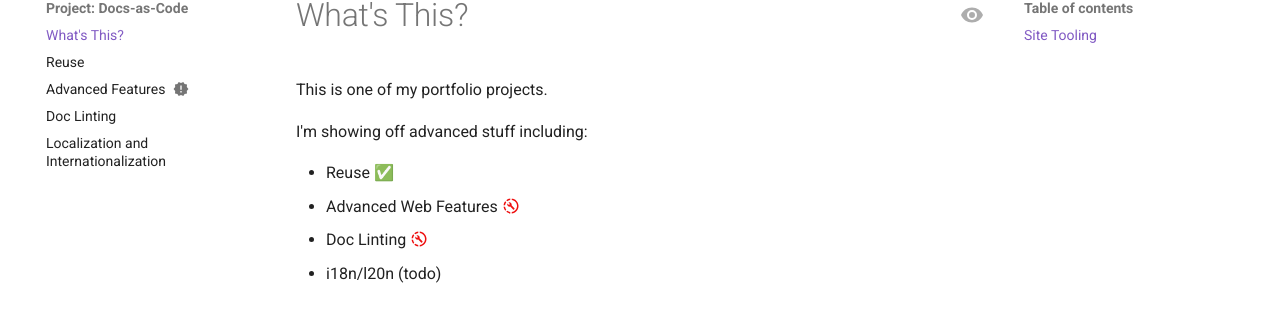
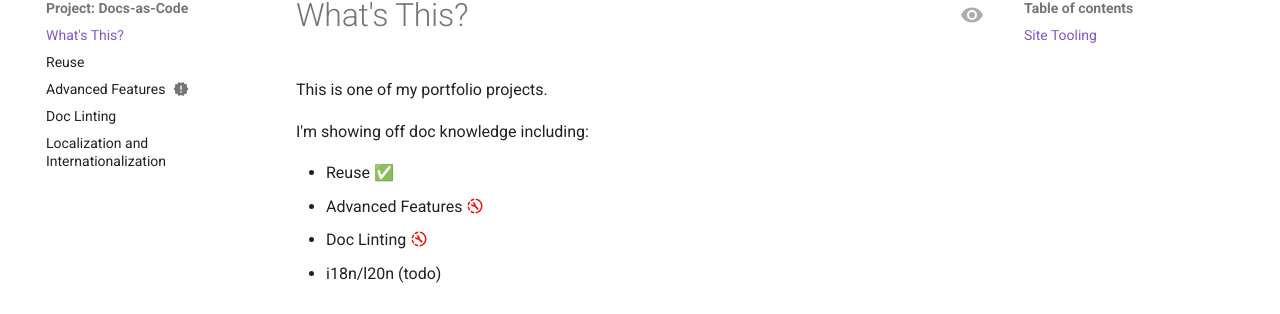
Before and after one commit to pbj-writes/project_mkdocs_material, an MkDocs documentation site: the page built from docs/index.md, in a window 1280 px wide and 934 px high. Shown: the part 149-463 px from the top of the window. Built offline with MkDocs 1.6.1 and Material for MkDocs 9.7.7, drawn with Linux system fonts in a browser that asks for light colours; plug-ins that fetch from the network failed and are left out; comment, search, counter and statistics services are not loaded.

Commit message:
Fine tune the new changes.

```diff
--- a/docs/index.md
+++ b/docs/index.md
@@ -2,10 +2,10 @@
 
 This is one of my portfolio projects.
 
-I'm showing off advanced stuff including:
+I'm showing off doc knowledge including:
 
 - Reuse ✅
-- Advanced Web Features :material-progress-wrench:{ .progress-pbj }
+- Advanced Features :material-progress-wrench:{ .progress-pbj }
 - Doc Linting :material-progress-wrench:{ .progress-pbj }
 - i18n/l20n (todo)
 
```
Also changed, not shown: docs/web_stuff.md (+4 -0 lines).
